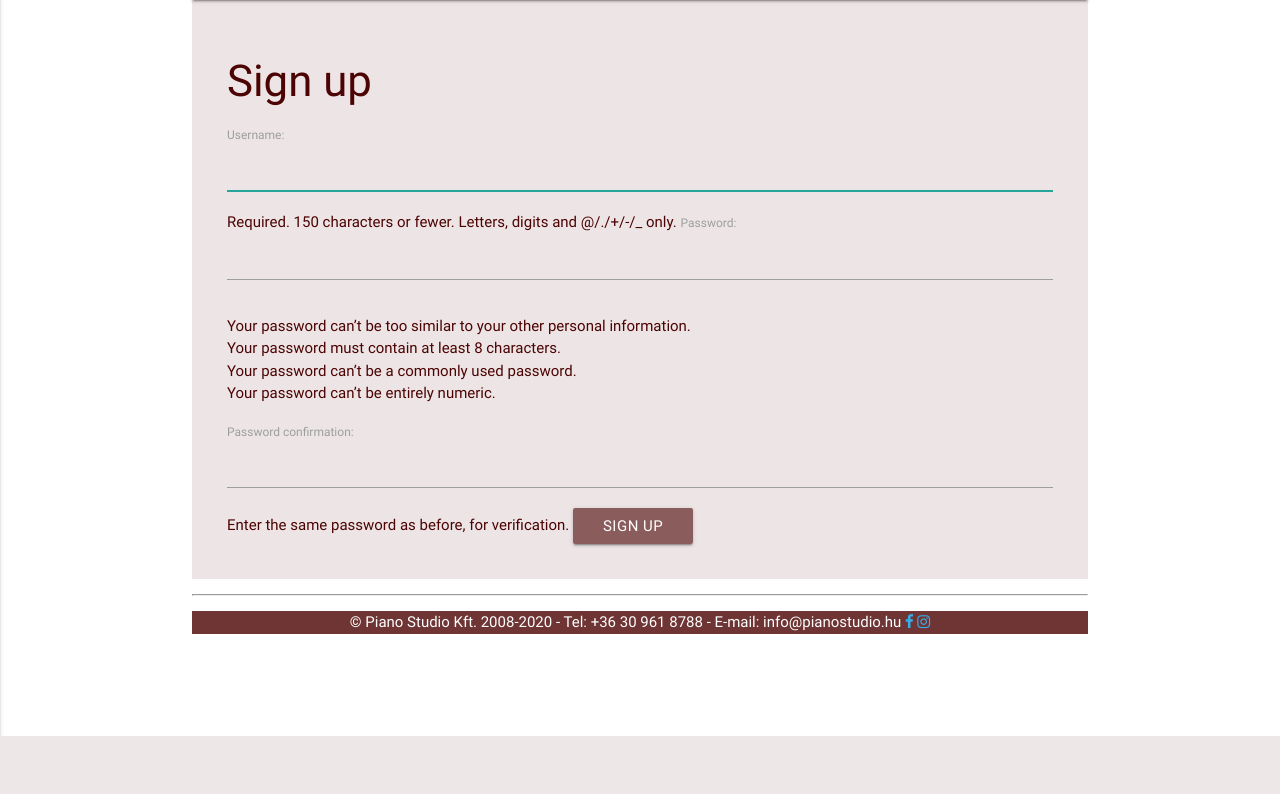
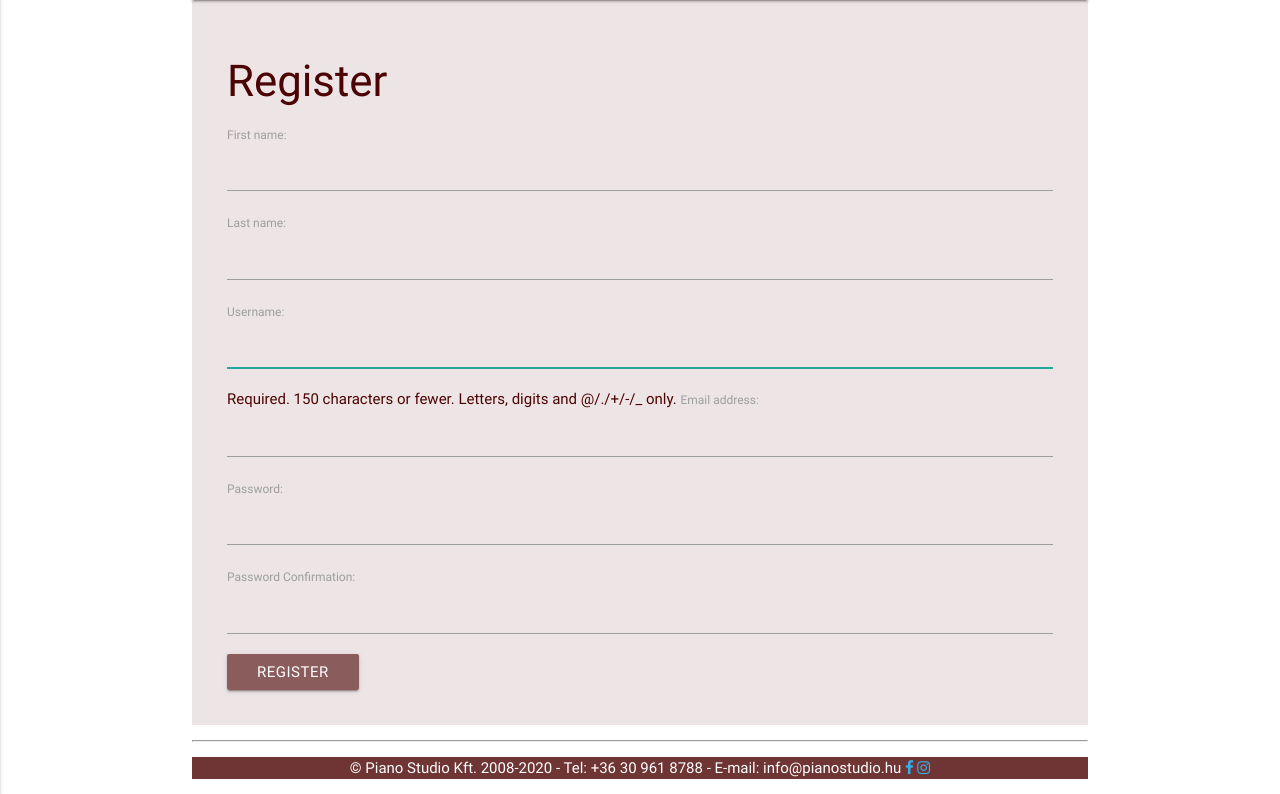
Before and after one commit to badiattila/FullStackPianoStudio, a Django app: page /accounts/signup/ in a window 1280 px wide. Shown: the part 64-858 px from the top of the page. Before the commit the page ends 800 px from the top, so only its background shows below. Run offline with Django 3.2, Linux system fonts and the light colour scheme; some libraries are stand-ins or nearby versions.

Commit message:
Extending the user signup form to include First name, Last Name and Email fields

```diff
--- /dev/null
+++ b/accounts/forms.py
@@ -0,0 +1,34 @@
+from django import forms
+from django.contrib.auth.models import User
+from django.contrib.auth.forms import UserCreationForm
+from django.core.exceptions import ValidationError
+
+class UserRegistrationForm(UserCreationForm):
+    password1 = forms.CharField(label='Password', widget=forms.PasswordInput)
+    password2 = forms.CharField(
+        label='Password Confirmation',
+        widget=forms.PasswordInput
+    )
+
+    class Meta:
+        model = User
+        fields = ['first_name', 'last_name', 'username', 'email', 'password1', 'password2']
+
+    def clean_email(self):
+        email = self.cleaned_data.get('email')
+        username = self.cleaned_data.get('username')
+        if User.objects.filter(email=email).exclude(username=username):
+            raise forms.ValidationError(u'Email addresses must be unique.')
+        return email
+
+    def clean_password2(self):
+        password1 = self.cleaned_data.get('password1')
+        password2 = self.cleaned_data.get('password2')
+
+        if not password1 or not password2:
+            raise ValidationError("Password must not be empty")
+
+        if password1 != password2:
+            raise ValidationError("Passwords do not match")
+
+        return password2
--- a/accounts/templates/signup.html
+++ b/accounts/templates/signup.html
@@ -1,9 +1,9 @@
 {% extends "base.html" %} {% load bootstrap_tags %} {% block content %}
 <div class="op" id="login">
-    <h3>Sign up</h3>
+    <h3>Register</h3>
     <form method="POST" enctype="multipart/form-data">
         {% csrf_token %} {{ form | as_bootstrap }}
-        <button type="submit" class="btn btn-info">Sign up</button>
+        <button type="submit" class="btn btn-info">Register</button>
     </form>
 </div>
 {% endblock %}
--- a/accounts/views.py
+++ b/accounts/views.py
@@ -1,13 +1,15 @@
-from django.shortcuts import render
+from django.shortcuts import render, redirect
 from django.contrib.auth.forms import UserCreationForm
-from django.urls import reverse_lazy
+from django.urls import reverse_lazy, reverse
 from django.views import generic
+from .forms import UserRegistrationForm
+from django.contrib import auth
 
 # We're subclassing the generic class-based view CreateView in our SignUp class.
-# We specify the use of the built-in UserCreationForm and the template signup.html.
+# We specify the use of UserRegistrationForm and the template signup.html.
 # And we use reverse_lazy to redirect the user to the login page upon successful registration.
 
 class SignUp(generic.CreateView):
-    form_class = UserCreationForm
+    form_class = UserRegistrationForm
     success_url = reverse_lazy('login')
     template_name = 'signup.html'
```
